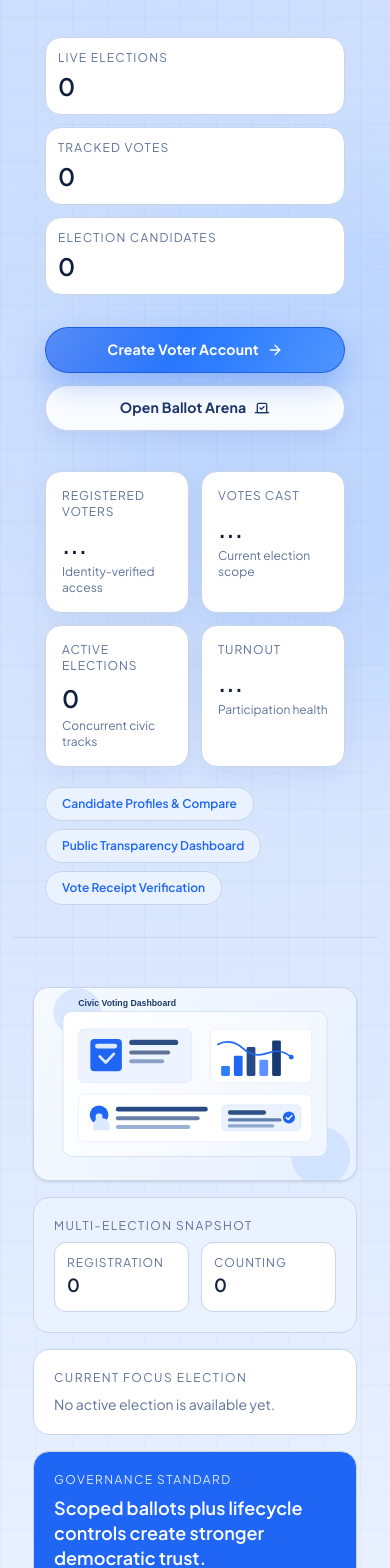
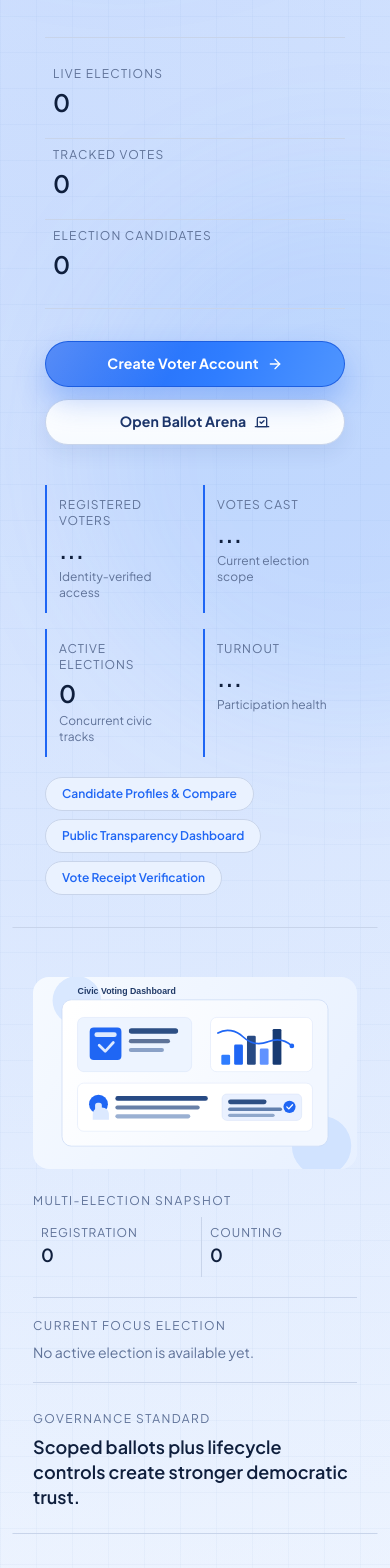
Before and after one commit to Sanyam2511/online-voting-system, a React app in the folder frontend/: page /en in a window 390 px wide. Shown: the part 380-1948 px from the top of the page. Built offline with nearby package versions, Linux system fonts and the light colour scheme; no server answers; the HTML template or start-up script is replaced by a standard one.

Commit message:
flatten public dashboard layouts

```diff
--- a/frontend/src/pages/CandidateProfiles.jsx
+++ b/frontend/src/pages/CandidateProfiles.jsx
@@ -299,7 +299,7 @@ const CandidateProfiles = () => {
                 </div>
 
                 {selectedElection && (
-                  <div className="rounded-2xl border border-[#d2def6] bg-white px-4 py-3">
+                  <div className="border-b border-[#d2def6] pb-3 mb-2">
                     <p className="text-xs text-[#60739a] inline-flex items-center gap-2">
                       <CalendarDays className="w-4 h-4" /> {formatElectionStatus(selectedElection.status, t)}
                     </p>
@@ -308,7 +308,7 @@ const CandidateProfiles = () => {
               </div>
             </div>
 
-            <div className="rounded-2xl overflow-hidden border border-[#c8d8f6] bg-white">
+            <div className="rounded-2xl overflow-hidden mb-6">
               <img
                 src={candidateCompareIllustration}
                 alt={t('candidates.imageAlt', 'Candidate comparison board')}
@@ -320,19 +320,19 @@ const CandidateProfiles = () => {
         </header>
 
         <section className="grid grid-cols-1 sm:grid-cols-2 xl:grid-cols-4 gap-4 mb-6">
-          <article className="surface-card p-4">
+          <article className="p-4 border-l-2 border-[#1f66f4]">
             <p className="text-xs uppercase tracking-[0.1em] text-[#60749a] mb-1">{t('candidates.stats.election', 'Election')}</p>
             <p className="text-sm font-semibold text-[#12305d] truncate">{selectedElection?.name || t('candidates.noElectionSelected', 'No election selected')}</p>
           </article>
-          <article className="surface-card p-4">
+          <article className="p-4 border-l-2 border-[#1f66f4]">
             <p className="text-xs uppercase tracking-[0.1em] text-[#60749a] mb-1">{t('candidates.stats.visible', 'Visible Candidates')}</p>
             <p className="text-2xl font-semibold text-[#12305d]">{filteredCandidates.length}</p>
           </article>
-          <article className="surface-card p-4">
+          <article className="p-4 border-l-2 border-[#1f66f4]">
             <p className="text-xs uppercase tracking-[0.1em] text-[#60749a] mb-1">{t('candidates.stats.parties', 'Participating Parties')}</p>
             <p className="text-2xl font-semibold text-[#12305d]">{totalParties}</p>
           </article>
-          <article className="surface-card p-4">
+          <article className="p-4 border-l-2 border-[#1f66f4]">
             <p className="text-xs uppercase tracking-[0.1em] text-[#60749a] mb-1">{t('candidates.stats.compareQueue', 'Compare Queue')}</p>
             <p className="text-2xl font-semibold text-[#12305d]">{compareIds.length}</p>
           </article>
@@ -340,7 +340,7 @@ const CandidateProfiles = () => {
 
         <div className="grid grid-cols-1 lg:grid-cols-[1fr_360px] gap-6">
           <section>
-            <div className="surface-card p-6 mb-6">
+            <div className="mb-6">
               <div className="relative">
                 <Search className="w-4 h-4 text-[#6f84aa] absolute left-4 top-1/2 -translate-y-1/2" />
                 <input
@@ -354,35 +354,35 @@ const CandidateProfiles = () => {
             </div>
 
             {loading ? (
-              <div className="surface-card p-10 text-center">
+              <div className="py-10 text-center">
                 <LoaderCircle className="w-7 h-7 animate-spin text-[#1f66f4] mx-auto mb-3" />
                 <p className="text-[#597098]">{t('candidates.loading', 'Loading candidate profiles...')}</p>
               </div>
             ) : error ? (
-              <div className="surface-card p-6 border border-[#f1c6c6] bg-[#fff1f1]">
+              <div className="p-6 border border-[#f1c6c6] bg-[#fff1f1]">
                 <p className="text-[#a73939]">{error}</p>
               </div>
             ) : Object.keys(groupedCandidates).length === 0 ? (
-              <div className="surface-card p-8 text-center">
+              <div className="py-8 text-center">
                 <p className="text-[#5f7398]">{t('candidates.none', 'No candidates found for this election.')}</p>
               </div>
             ) : (
               <div className="space-y-6">
                 {Object.entries(groupedCandidates).map(([partyName, partyCandidates]) => (
-                  <article key={partyName} className="surface-card p-6">
-                    <h2 className="text-2xl text-[#112a56] mb-4">{partyName}</h2>
+                  <article key={partyName} className="mb-8">
+                    <h2 className="text-2xl text-[#112a56] mb-4 pb-2 border-b border-[#d5e0f4]">{partyName}</h2>
                     <div className="space-y-4">
                       {partyCandidates.map((candidate) => {
                         const isCompared = compareIds.includes(candidate._id);
                         const isProfileSelected = selectedProfileId === candidate._id;
 
                         return (
-                          <div key={candidate._id} className="rounded-2xl border border-[#d5e0f4] bg-white p-4">
+                          <div key={candidate._id} className="border-b border-[#d5e0f4] py-4 last:border-b-0">
                             <div className="flex flex-col sm:flex-row sm:items-start gap-4">
                               <img
                                 src={candidate.imageUrl}
                                 alt={candidate.name}
-                                className="w-16 h-16 rounded-2xl border border-[#c5d7f6] object-cover"
+                                className="w-16 h-16 rounded-xl object-cover"
                               />
 
                               <div className="flex-1 min-w-0">
@@ -459,7 +459,7 @@ const CandidateProfiles = () => {
                   <img
                     src={profile.imageUrl}
                     alt={profile.name}
-                    className="w-full h-44 rounded-2xl object-cover border border-[#c8d8f6] mb-4"
+                    className="w-full h-44 rounded-xl object-cover mb-4"
                   />
                   <p className="text-lg font-semibold text-[#12305d]">{profile.name}</p>
                   <p className="text-sm text-[#5f7398] mb-2">{profile.party}</p>
--- a/frontend/src/pages/Home.jsx
+++ b/frontend/src/pages/Home.jsx
@@ -119,16 +119,16 @@ const Home = () => {
               {t('home.hero.body', 'CivicBallot enables institutions to run multiple elections at once while preserving strict ballot scope, lifecycle control, transparent counting, and receipt-driven trust for every voter.')}
             </p>
 
-            <div className="mb-8 grid grid-cols-1 sm:grid-cols-3 gap-3">
-              <div className="rounded-2xl border border-[#c9d9f6] bg-white/85 p-3">
+            <div className="mb-8 grid grid-cols-1 sm:grid-cols-3 gap-3 border-y border-[#d6e1f6] py-5">
+              <div className="p-2">
                 <p className="text-xs uppercase tracking-[0.1em] text-[#60759a] mb-1">{t('home.hero.liveElections', 'Live Elections')}</p>
                 <p className="text-2xl font-semibold text-[#102347]">{electionSummary.statusCounts.live}</p>
               </div>
-              <div className="rounded-2xl border border-[#c9d9f6] bg-white/85 p-3">
+              <div className="p-2 border-t sm:border-t-0 sm:border-l border-[#d6e1f6]">
                 <p className="text-xs uppercase tracking-[0.1em] text-[#60759a] mb-1">{t('home.hero.trackedVotes', 'Tracked Votes')}</p>
                 <p className="text-2xl font-semibold text-[#102347]">{countValue(electionSummary.totalElectionVotes)}</p>
               </div>
-              <div className="rounded-2xl border border-[#c9d9f6] bg-white/85 p-3">
+              <div className="p-2 border-t sm:border-t-0 sm:border-l border-[#d6e1f6]">
                 <p className="text-xs uppercase tracking-[0.1em] text-[#60759a] mb-1">{t('home.hero.electionCandidates', 'Election Candidates')}</p>
                 <p className="text-2xl font-semibold text-[#102347]">{countValue(electionSummary.totalElectionCandidates)}</p>
               </div>
@@ -146,10 +146,10 @@ const Home = () => {
               </Link>
             </div>
 
-            <div className="mt-10 grid grid-cols-2 sm:grid-cols-4 gap-3">
+            <div className="mt-10 grid grid-cols-2 sm:grid-cols-4 gap-4">
               {statCards.map((stat) => (
-                <div key={stat.title} className="rounded-2xl border border-[#d6e1f6] bg-white p-4 shadow-[0_8px_24px_rgba(20,52,108,0.06)]">
-                  <p className="text-xs uppercase tracking-[0.08em] text-[#5f7298] mb-2">{stat.title}</p>
+                <div key={stat.title} className="p-3 border-l-2 border-[#1f66f4]">
+                  <p className="text-xs uppercase tracking-[0.08em] text-[#5f7298] mb-1">{stat.title}</p>
                   <p className="text-2xl font-semibold text-[#102347]">{stat.value}</p>
                   <p className="text-xs text-[#7285a9] mt-1">{stat.hint}</p>
                 </div>
@@ -172,7 +172,7 @@ const Home = () => {
 
           <aside className="surface-card px-5 pb-6 pt-2 sm:px-6 sm:pb-6 sm:pt-3 relative overflow-hidden">
             <div className="relative z-10 space-y-4">
-              <div className="rounded-2xl border border-[#bfd1f8] bg-white overflow-hidden shadow-sm">
+              <div className="rounded-2xl overflow-hidden mb-6">
                 <img
                   src={homeCivicVotingIllustration}
                   alt={t('home.hero.imageAlt', 'Citizens participating in a secure online voting ecosystem')}
@@ -181,21 +181,21 @@ const Home = () => {
                 />
               </div>
 
-              <div className="rounded-2xl border border-[#bfd1f8] bg-[#eaf1ff] p-5">
+              <div className="border-b border-[#bfd1f8] pb-5 mb-5">
                 <p className="text-xs uppercase tracking-[0.12em] text-[#35598e] mb-2">{t('home.snapshot.title', 'Multi-Election Snapshot')}</p>
                 <div className="grid grid-cols-2 gap-3">
-                  <div className="rounded-xl border border-[#c6d5f3] bg-white p-3">
+                  <div className="p-2">
                     <p className="text-xs text-[#60759a] uppercase tracking-[0.08em]">{t('home.snapshot.registration', 'Registration')}</p>
                     <p className="text-lg font-semibold text-[#102347]">{electionSummary.statusCounts.registration}</p>
                   </div>
-                  <div className="rounded-xl border border-[#c6d5f3] bg-white p-3">
+                  <div className="p-2 border-l border-[#bfd1f8]">
                     <p className="text-xs text-[#60759a] uppercase tracking-[0.08em]">{t('home.snapshot.counting', 'Counting')}</p>
                     <p className="text-lg font-semibold text-[#102347]">{electionSummary.statusCounts.counting}</p>
                   </div>
                 </div>
               </div>
 
-              <div className="rounded-2xl border border-[#bfd1f8] bg-white p-5">
+              <div className="border-b border-[#bfd1f8] pb-5 mb-5">
                 <p className="text-xs uppercase tracking-[0.12em] text-[#35598e] mb-2">{t('home.focus.title', 'Current Focus Election')}</p>
                 {electionSummary.highlightedElection ? (
                   <>
@@ -212,9 +212,9 @@ const Home = () => {
                 )}
               </div>
 
-              <div className="rounded-2xl border border-[#bfd1f8] bg-[#1f66f4] p-5 text-white">
-                <p className="text-xs uppercase tracking-[0.12em] text-[#dbe8ff] mb-2">{t('home.standard.title', 'Governance Standard')}</p>
-                <p className="text-lg font-semibold leading-snug">{t('home.standard.body', 'Scoped ballots plus lifecycle controls create stronger democratic trust.')}</p>
+              <div className="pt-2">
+                <p className="text-xs uppercase tracking-[0.12em] text-[#35598e] mb-2">{t('home.standard.title', 'Governance Standard')}</p>
+                <p className="text-lg font-semibold leading-snug text-[#102347]">{t('home.standard.body', 'Scoped ballots plus lifecycle controls create stronger democratic trust.')}</p>
               </div>
             </div>
           </aside>
@@ -233,29 +233,29 @@ const Home = () => {
                 <p className="text-[#5a6f95] max-w-3xl">{t('home.steps.subtitle', 'From registration to final vote confirmation, each step is designed for integrity, accessibility, and accountability.')}</p>
               </div>
 
-              <div className="grid grid-cols-1 md:grid-cols-2 gap-4">
-                <article className="rounded-2xl border border-[#d3e0fb] p-5 bg-white">
+              <div className="grid grid-cols-1 md:grid-cols-2 gap-8">
+                <article className="border-l-2 border-[#1f66f4] pl-4">
                   <p className="text-xs text-[#4f6793] uppercase tracking-[0.1em] mb-3">{t('home.steps.step1.label', 'Step 01')}</p>
                   <UserRoundCheck className="w-6 h-6 text-[#1f66f4] mb-3" />
                   <h3 className="text-xl text-[#102347] mb-2">{t('home.steps.step1.title', 'Register Securely')}</h3>
                   <p className="text-sm text-[#5d7298]">{t('home.steps.step1.body', 'Create your voter profile with verified identity details and secure credentials.')}</p>
                 </article>
 
-                <article className="rounded-2xl border border-[#d3e0fb] p-5 bg-white">
+                <article className="border-l-2 border-[#1f66f4] pl-4">
                   <p className="text-xs text-[#4f6793] uppercase tracking-[0.1em] mb-3">{t('home.steps.step2.label', 'Step 02')}</p>
                   <Shield className="w-6 h-6 text-[#1f66f4] mb-3" />
                   <h3 className="text-xl text-[#102347] mb-2">{t('home.steps.step2.title', 'Sign In & Verify')}</h3>
                   <p className="text-sm text-[#5d7298]">{t('home.steps.step2.body', 'Authenticate once and receive access to eligible election ballots.')}</p>
                 </article>
 
-                <article className="rounded-2xl border border-[#d3e0fb] p-5 bg-white">
+                <article className="border-l-2 border-[#1f66f4] pl-4">
                   <p className="text-xs text-[#4f6793] uppercase tracking-[0.1em] mb-3">{t('home.steps.step3.label', 'Step 03')}</p>
                   <Vote className="w-6 h-6 text-[#1f66f4] mb-3" />
                   <h3 className="text-xl text-[#102347] mb-2">{t('home.steps.step3.title', 'Cast Election-Scoped Vote')}</h3>
                   <p className="text-sm text-[#5d7298]">{t('home.steps.step3.body', 'Submit your decision per election context with strict one-vote enforcement.')}</p>
                 </article>
 
-                <article className="rounded-2xl border border-[#d3e0fb] p-5 bg-white">
+                <article className="border-l-2 border-[#1f66f4] pl-4">
                   <p className="text-xs text-[#4f6793] uppercase tracking-[0.1em] mb-3">{t('home.steps.step4.label', 'Step 04')}</p>
                   <BadgeCheck className="w-6 h-6 text-[#1f66f4] mb-3" />
                   <h3 className="text-xl text-[#102347] mb-2">{t('home.steps.step4.title', 'Verify Receipt Integrity')}</h3>
@@ -264,7 +264,7 @@ const Home = () => {
               </div>
             </div>
 
-            <aside className="rounded-2xl border border-[#cfdef9] bg-white p-6 md:p-7 shadow-[0_18px_42px_rgba(18,52,108,0.1)]">
+            <aside className="border-l border-[#cfdef9] pl-6 md:pl-7">
               <p className="eyebrow mb-4">
                 <CalendarDays className="w-4 h-4" /> {t('home.lifecycle.title', 'Multi-Election Lifecycle')}
               </p>
@@ -275,9 +275,9 @@ const Home = () => {
 
               <div className="space-y-3">
                 {lifecycleStages.map((stage, index) => (
-                  <article key={stage.key} className="rounded-xl border border-[#d7e2f7] bg-[#f8fbff] p-3.5">
+                  <article key={stage.key} className="border-b border-[#d7e2f7] py-3.5 last:border-b-0">
                     <div className="flex items-start gap-3">
-                      <div className="w-8 h-8 shrink-0 rounded-full border border-[#bdd0f8] bg-white text-[#1f66f4] text-xs font-semibold inline-flex items-center justify-center">
+                      <div className="w-8 h-8 shrink-0 rounded-full bg-[#1f66f4]/10 text-[#1f66f4] text-xs font-semibold inline-flex items-center justify-center">
                         {index + 1}
                       </div>
                       <div className="flex-1 min-w-0">
@@ -310,15 +310,15 @@ const Home = () => {
             </p>
 
             <div className="space-y-4">
-              <div className="rounded-2xl border border-[#d4e0f6] bg-white p-4 flex items-start gap-3">
+              <div className="border-b border-[#d4e0f6] pb-4 flex items-start gap-3">
                 <CheckCircle2 className="w-5 h-5 text-[#1f66f4] mt-0.5" />
                 <p className="text-sm text-[#4f6691]">{t('home.why.point1', 'Voting legitimizes public leadership through citizen consent.')}</p>
               </div>
-              <div className="rounded-2xl border border-[#d4e0f6] bg-white p-4 flex items-start gap-3">
+              <div className="border-b border-[#d4e0f6] pb-4 flex items-start gap-3">
                 <CheckCircle2 className="w-5 h-5 text-[#1f66f4] mt-0.5" />
                 <p className="text-sm text-[#4f6691]">{t('home.why.point2', 'It aligns public spending with real community priorities.')}</p>
               </div>
-              <div className="rounded-2xl border border-[#d4e0f6] bg-white p-4 flex items-start gap-3">
+              <div className="flex items-start gap-3">
                 <CheckCircle2 className="w-5 h-5 text-[#1f66f4] mt-0.5" />
                 <p className="text-sm text-[#4f6691]">{t('home.why.point3', 'It creates peaceful transfer of power and policy continuity.')}</p>
               </div>
@@ -334,16 +334,16 @@ const Home = () => {
               </p>
 
               <div className="mt-6 space-y-3">
-                <div className="rounded-xl border border-[#d6e1f4] bg-white p-3 inline-flex items-start gap-2">
-                  <BadgeCheck className="w-4 h-4 text-[#1f66f4] mt-0.5" />
+                <div className="border-b border-[#d6e1f4] pb-3 flex items-start gap-2">
+                  <BadgeCheck className="w-4 h-4 text-[#1f66f4] mt-0.5 shrink-0" />
                   <p className="text-sm text-[#4f6691]">{t('home.evolution.point1', 'One vote per user per election with separate receipt records.')}</p>
                 </div>
-                <div className="rounded-xl border border-[#d6e1f4] bg-white p-3 inline-flex items-start gap-2">
-                  <BadgeCheck className="w-4 h-4 text-[#1f66f4] mt-0.5" />
+                <div className="border-b border-[#d6e1f4] pb-3 flex items-start gap-2">
+                  <BadgeCheck className="w-4 h-4 text-[#1f66f4] mt-0.5 shrink-0" />
                   <p className="text-sm text-[#4f6691]">{t('home.evolution.point2', 'Election-specific candidate pools and independent transparency metrics.')}</p>
                 </div>
-                <div className="rounded-xl border border-[#d6e1f4] bg-white p-3 inline-flex items-start gap-2">
-                  <BadgeCheck className="w-4 h-4 text-[#1f66f4] mt-0.5" />
+                <div className="flex items-start gap-2">
+                  <BadgeCheck className="w-4 h-4 text-[#1f66f4] mt-0.5 shrink-0" />
                   <p className="text-sm text-[#4f6691]">{t('home.evolution.point3', 'Lifecycle transitions from draft to archive with governance checkpoints.')}</p>
                 </div>
               </div>
--- a/frontend/src/pages/TransparencyDashboard.jsx
+++ b/frontend/src/pages/TransparencyDashboard.jsx
@@ -147,7 +147,7 @@ const TransparencyDashboard = () => {
                 </div>
 
                 {selectedElection && (
-                  <div className="rounded-2xl border border-[#d2def6] bg-white px-4 py-3">
+                  <div className="border-b border-[#d2def6] pb-3 mb-2">
                     <p className="text-xs text-[#60739a] inline-flex items-center gap-2">
                       <CalendarDays className="w-4 h-4" /> {formatElectionStatus(selectedElection.status, t)}
                     </p>
@@ -161,7 +161,7 @@ const TransparencyDashboard = () => {
                 <span className="metric-pill">{t('transparency.metrics.receipts', 'Recent Receipts')}: {data?.recentReceipts?.length ?? '--'}</span>
               </div>
             </div>
-            <div className="rounded-2xl border border-[#c8d8f6] bg-white overflow-hidden">
+            <div className="rounded-2xl overflow-hidden">
               <img
                 src={transparencyIllustration}
                 alt={t('transparency.imageAlt', 'Election transparency analytics')}
@@ -188,23 +188,23 @@ const TransparencyDashboard = () => {
         ) : (
           <>
             <section className="grid grid-cols-1 sm:grid-cols-2 xl:grid-cols-5 gap-4 mb-8">
-              <div className="surface-card p-5">
+              <div className="p-4 border-l-2 border-[#1f66f4]">
                 <p className="text-xs uppercase tracking-[0.1em] text-[#62769d] mb-2">{t('transparency.table.election', 'Election')}</p>
                 <p className="text-sm font-semibold text-[#12305f]">{data.summary.electionName}</p>
               </div>
-              <div className="surface-card p-5">
+              <div className="p-4 border-l-2 border-[#1f66f4]">
                 <p className="text-xs uppercase tracking-[0.1em] text-[#62769d] mb-2">{t('transparency.table.registered', 'Registered Voters')}</p>
                 <p className="text-2xl font-semibold text-[#12305f]">{data.summary.totalRegisteredVoters}</p>
               </div>
-              <div className="surface-card p-5">
+              <div className="p-4 border-l-2 border-[#1f66f4]">
                 <p className="text-xs uppercase tracking-[0.1em] text-[#62769d] mb-2">{t('transparency.table.votes', 'Votes Cast')}</p>
                 <p className="text-2xl font-semibold text-[#12305f]">{data.summary.totalVotesCast}</p>
               </div>
-              <div className="surface-card p-5">
+              <div className="p-4 border-l-2 border-[#1f66f4]">
                 <p className="text-xs uppercase tracking-[0.1em] text-[#62769d] mb-2">{t('transparency.table.turnout', 'Turnout')}</p>
                 <p className="text-2xl font-semibold text-[#12305f]">{data.summary.turnoutPercentage}%</p>
               </div>
-              <div className="surface-card p-5">
+              <div className="p-4 border-l-2 border-[#1f66f4]">
                 <p className="text-xs uppercase tracking-[0.1em] text-[#62769d] mb-2">{t('transparency.table.parties', 'Active Parties')}</p>
                 <p className="text-2xl font-semibold text-[#12305f]">{data.summary.totalParties}</p>
               </div>
@@ -222,7 +222,7 @@ const TransparencyDashboard = () => {
                 ) : (
                   <div className="grid grid-cols-1 lg:grid-cols-2 gap-4">
                     {data.electionResults.map((result) => (
-                      <div key={result.electionName} className="rounded-2xl border border-[#d5e1f5] bg-white p-4">
+                      <div key={result.electionName} className="border-b border-[#d5e1f5] pb-4 mb-4 last:border-b-0">
                         <div className="flex items-start justify-between gap-3 mb-3">
                           <div>
                             <p className="text-sm text-[#60759b]">Election</p>
@@ -311,7 +311,7 @@ const TransparencyDashboard = () => {
 
                     <div className="space-y-3">
                       {partyChartData.map((party) => (
-                        <div key={party.party} className="rounded-xl border border-[#dce6fa] bg-[#f9fbff] p-3">
+                        <div key={party.party} className="border-b border-[#dce6fa] pb-3 mb-3 last:border-b-0">
                           <div className="flex items-center justify-between text-sm mb-1.5 gap-2">
                             <p className="text-[#12305f] font-semibold inline-flex items-center gap-2">
                               <span className="w-2.5 h-2.5 rounded-full" style={{ backgroundColor: party.fill }}></span>
@@ -435,7 +435,7 @@ const TransparencyDashboard = () => {
                     <p className="text-sm text-[#60759b]">No verified receipts yet.</p>
                   ) : (
                     data.recentReceipts.map((receipt) => (
-                      <div key={receipt.receiptCode} className="rounded-2xl border border-[#ccdaf4] bg-white p-3.5">
+                      <div key={receipt.receiptCode} className="border-b border-[#ccdaf4] pb-3 mb-3 last:border-b-0">
                         <p className="text-xs text-[#5f7398]">{receipt.electionName}</p>
                         <p className="text-sm font-semibold text-[#12305d] mt-1">{receipt.receiptCode}</p>
                         <p className="text-xs text-[#58719a] mt-1">
```
